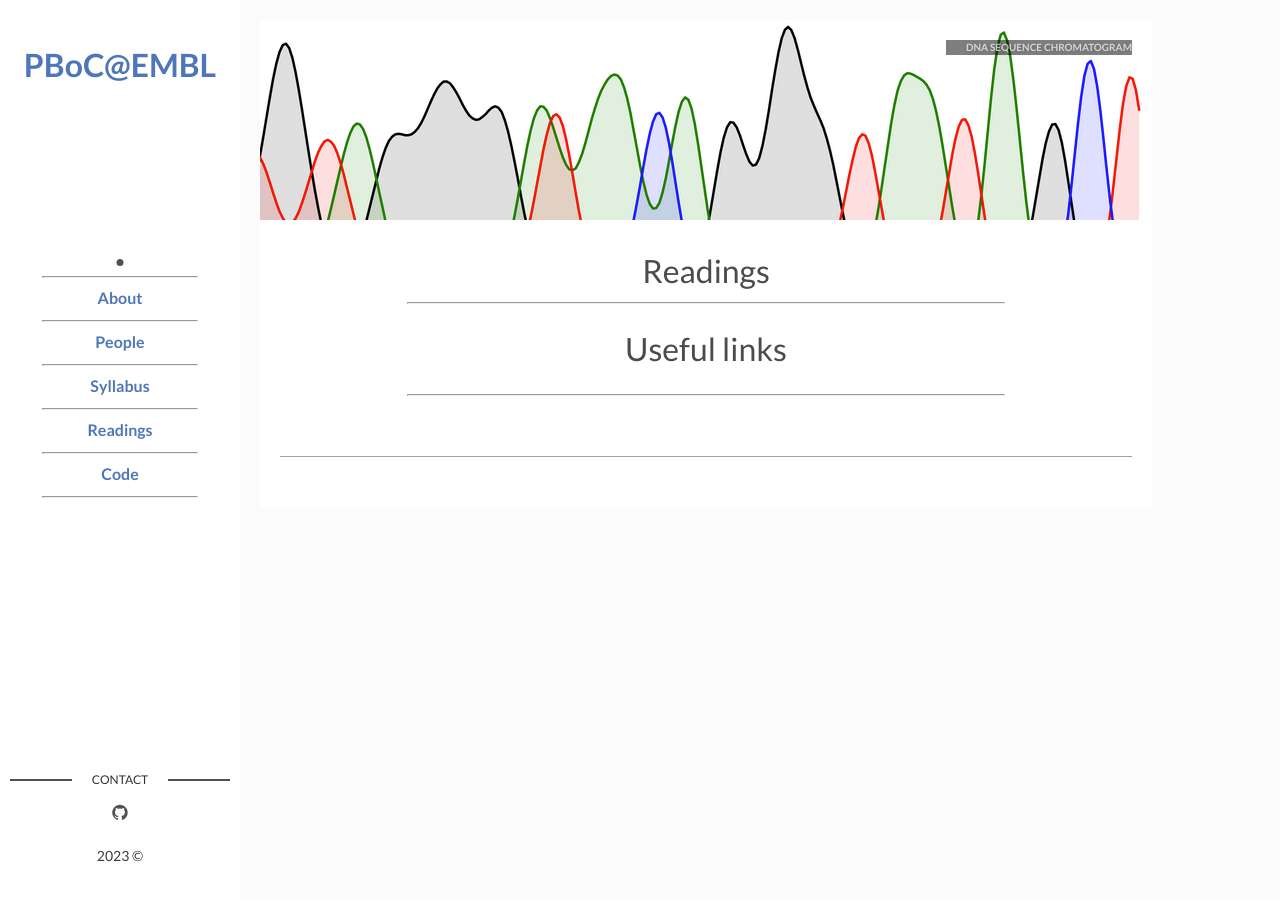
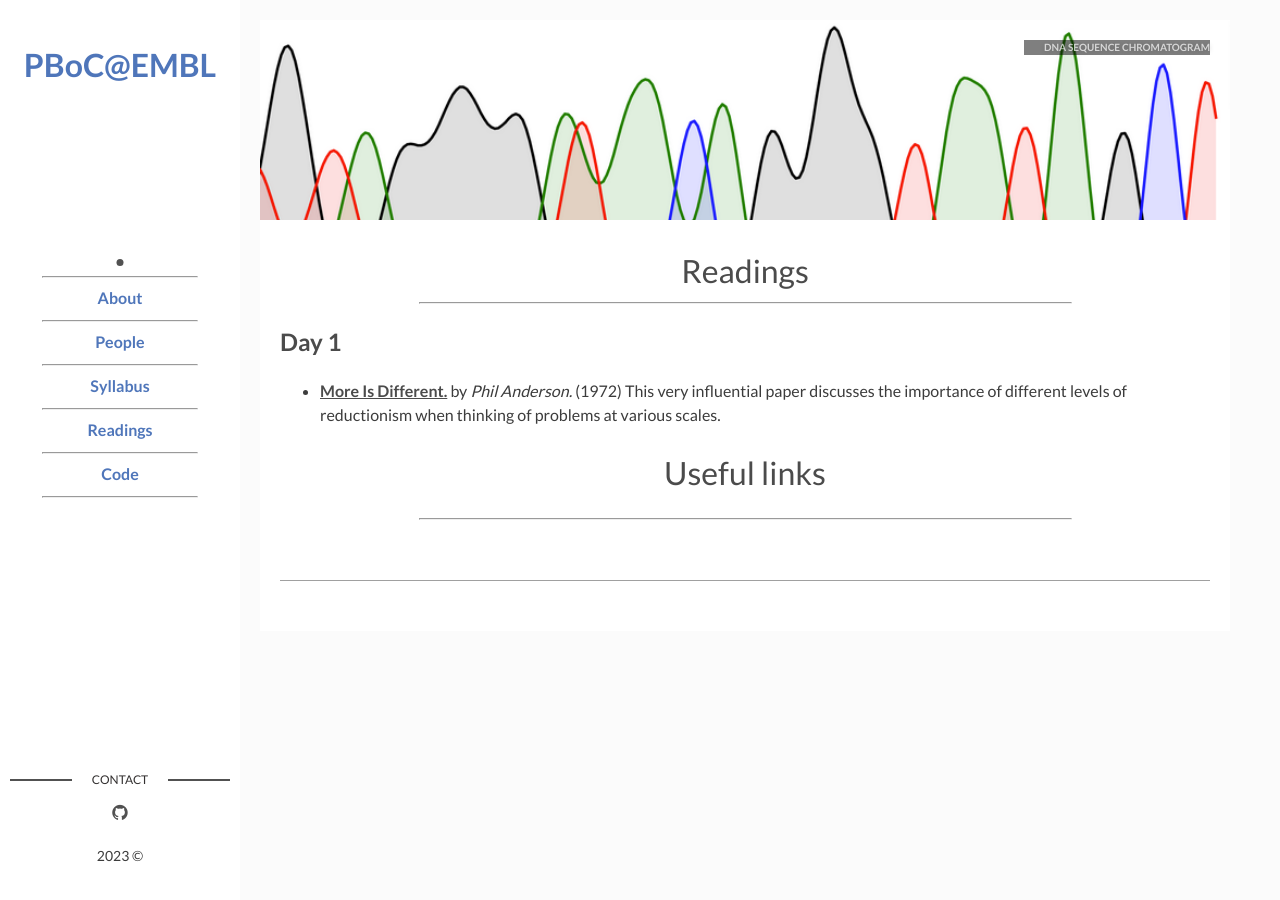
Before and after one commit to RPGroup-PBoC/embl_pboc_2023, a Jekyll site: the page built from page03_readings.md, in a window 1280 px wide. Built offline with Jekyll 4.4.1, drawn with Linux system fonts in a browser that asks for light colours.

Commit message:
phil anderson paper

```diff
--- a/_data/readings.yaml
+++ b/_data/readings.yaml
@@ -1,11 +1,8 @@
-#Day 1:
-# - pub:
-#   title: The Los Alamos primer -- The first lectures on how to build an atomic bomb.
-#   authors: Robert Serber.
-#   year: 1992
-#   link: Los_Alamos_Primer.pdf
-#   description: >
-#      This famous set of lectures was delivered at Los Alamos during
-#      the Manhattan Project by Prof. Robert Serber. The goal of these lectures was
-#      to get the very bright but inexperienced young researchers up to speed on the
-#      key elements of nuclear physics they would need to build the atomic bomb.
+Day 1:
+ - pub:
+   title: More Is Different.
+   authors: Phil Anderson.
+   year: 1972
+   link: anderson1972.pdf
+   description: >
+      This very influential paper discusses the importance of different levels of reductionism when thinking of problems at various scales.
```
Also changed, not shown: 2 other files.
